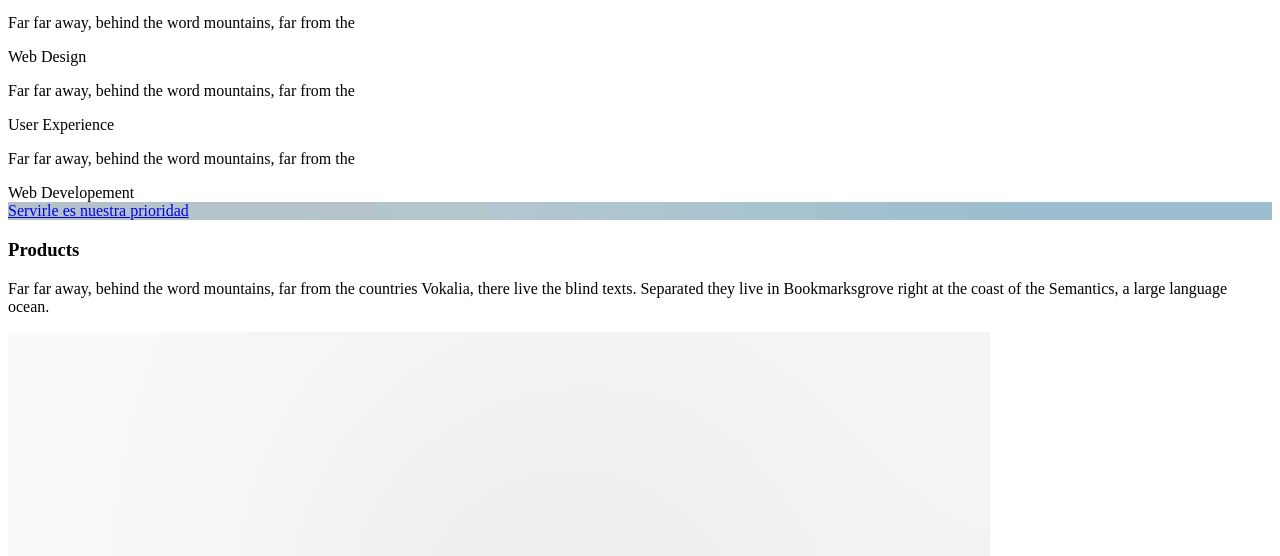
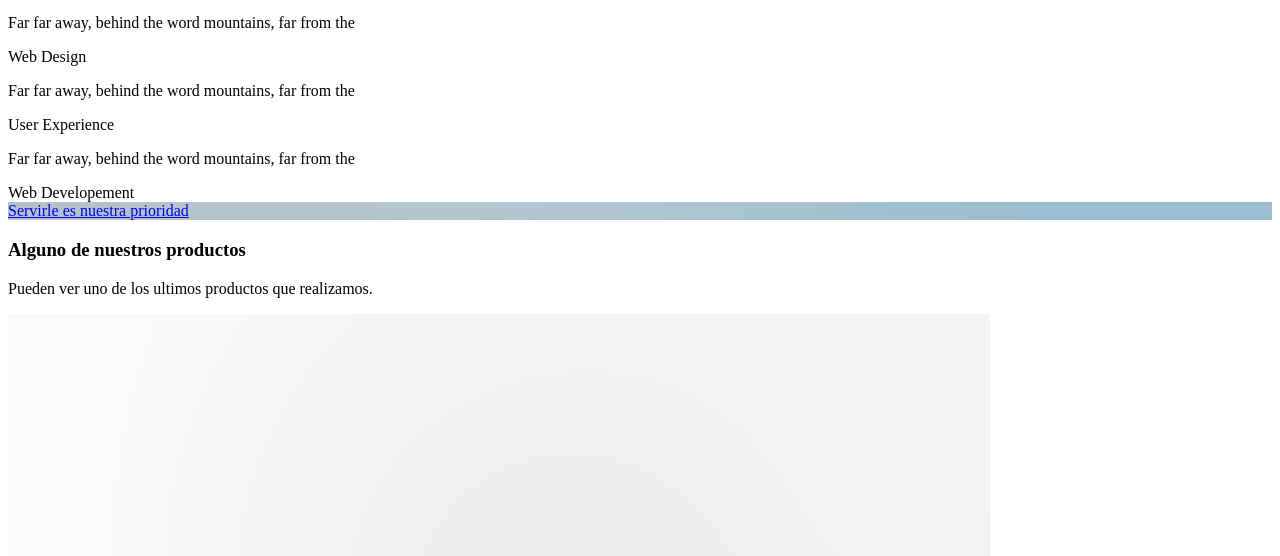
Before and after one commit to MarcosRD/LaVieEnRose, a PHP site: template view/index.php in a window 1280 px wide. Shown: the part 2874-3430 px from the top of the page. Run offline with PHP 8.4, Linux system fonts and the light colour scheme; the template is opened without the code that fills it, so the values that code supplies are empty.

Commit message:
se mejoraron las secciones del index

```diff
--- a/view/index.php
+++ b/view/index.php
@@ -73,8 +73,8 @@
 				<div class="container">
 					<div class="row">
 						<div class="col-md-8 col-md-offset-2 text-center heading-section animate-box">
-							<h3>Products</h3>
-							<p>Far far away, behind the word mountains, far from the countries Vokalia, there live the blind texts. Separated they live in Bookmarksgrove right at the coast of the Semantics, a large language ocean.</p>
+							<h3>Alguno de nuestros productos</h3>
+							<p>Pueden ver uno de los ultimos productos que realizamos.</p>
 						</div>
 					</div>
 					<div class="owl-carousel owl-carousel2">
@@ -102,7 +102,7 @@
 								<i class="icon-shield"></i>
 								<div class="holder-section">
 									<h3>Nosotros</h3>
-									<p>Far far away, behind the word mountains, far from the countries Vokalia and Consonantia, there live the blind texts. </p>
+									<p>Tenemos el objectivo de ser la primera opción para los eventos que quiera adornar</p>
 								</div>
 							</div>
 						</div>
@@ -111,7 +111,7 @@
 								<i class="icon-strategy"></i>
 								<div class="holder-section">
 									<h3>¿Que hacemos?</h3>
-									<p>Far far away, behind the word mountains, far from the countries Vokalia and Consonantia, there live the blind texts. </p>
+									<p>Hermosas decoraciones con flores, diseños increibles de madera y una calidad inigualable.</p>
 								</div>
 							</div>
 						</div>
@@ -120,7 +120,7 @@
 								<i class="icon-bike"></i>
 								<div class="holder-section">
 									<h3>¿Porque elegirnos?</h3>
-									<p>Far far away, behind the word mountains, far from the countries Vokalia and Consonantia, there live the blind texts. </p>
+									<p>Tenemos los mejores precios, diseños actualizados y un excelente trato con nuestros clientes.</p>
 								</div>
 							</div>
 						</div>
```
